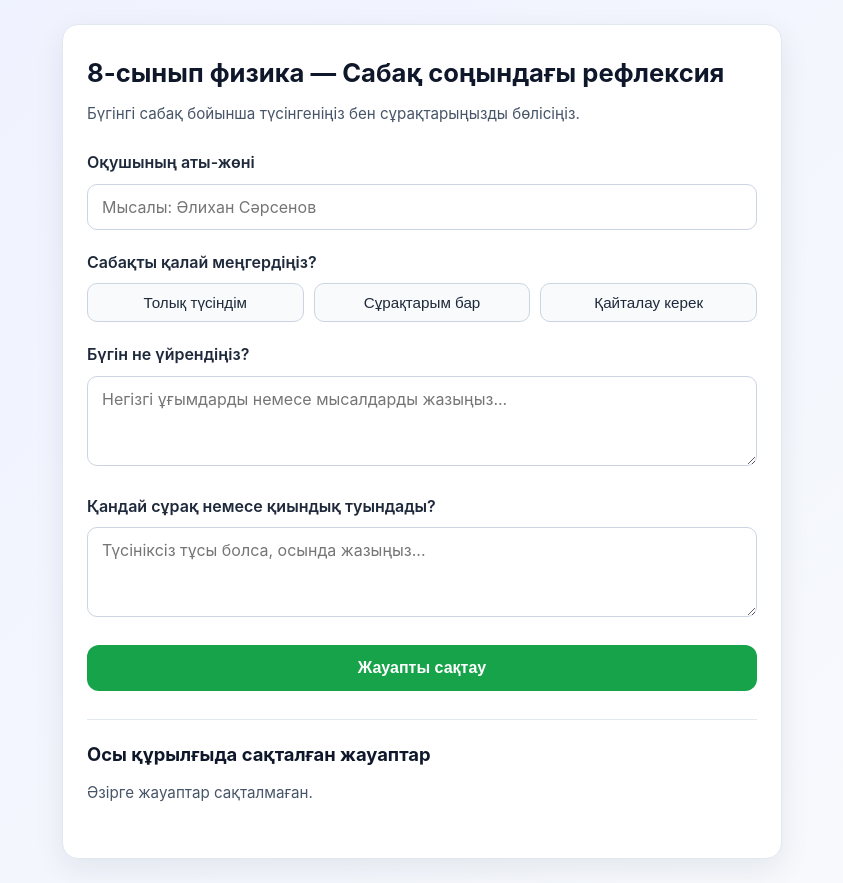
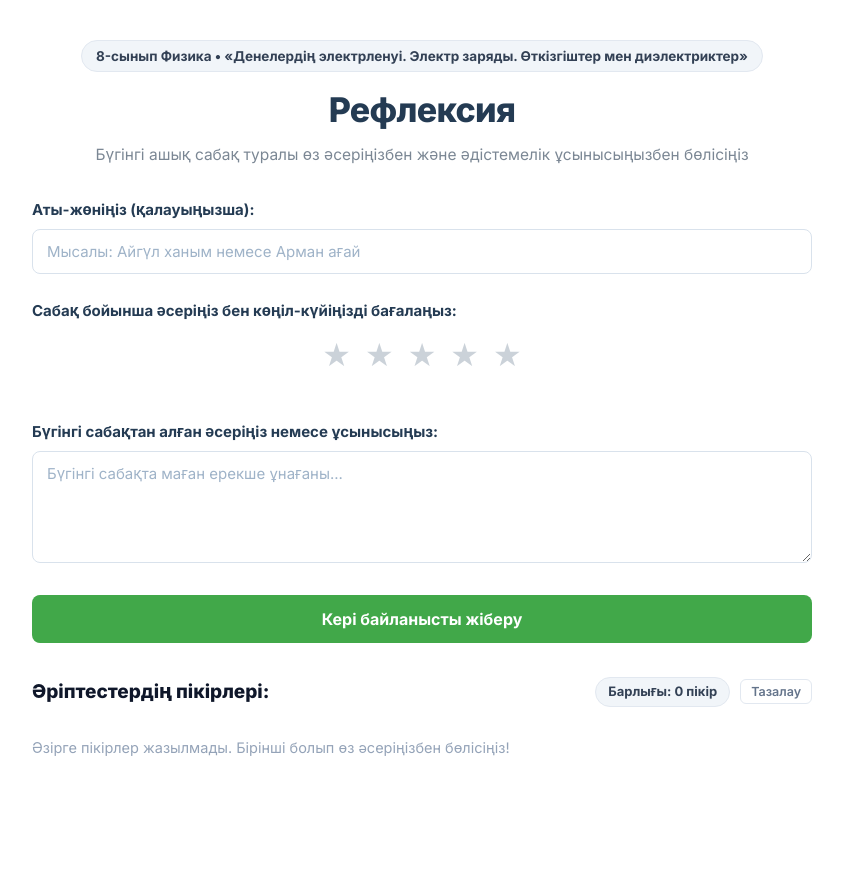
Before and after one commit to zhanar-1/fizika-8-refleksiya, a plain HTML site: page index.html in a window 1280 px wide. Shown: the whole page, without its empty margins (218-1061 px from the left). After the commit the page ends 836 px from the top, so only its background shows below. Drawn offline with Linux system fonts and the light colour scheme.

Commit message:
Update index.html

```diff
--- a/index.html
+++ b/index.html
@@ -1,9 +1,12 @@
 <!DOCTYPE html>
 <html lang="kk">
 <head>
-  <meta charset="UTF-8">
-  <meta name="viewport" content="width=device-width, initial-scale=1.0">
-  <title>8-сынып физика — Рефлексия</title>
+  <meta charset="UTF-8" />
+  <meta name="viewport" content="width=device-width, initial-scale=1.0" />
+  <title>Рефлексия • 8-сынып Физика</title>
+  <link rel="preconnect" href="https://fonts.googleapis.com" />
+  <link rel="preconnect" href="https://fonts.gstatic.com" crossorigin />
+  <link href="https://fonts.googleapis.com/css2?family=Inter:wght@400;500;600;700;800&display=swap" rel="stylesheet" />
   <style>
     * {
       box-sizing: border-box;
@@ -12,300 +15,489 @@
     }
 
     body {
-      font-family: -apple-system, BlinkMacSystemFont, "Segoe UI", Roboto, Arial, sans-serif;
-      background: linear-gradient(135deg, #eef2ff 0%, #f8fafc 100%);
+      font-family: 'Inter', -apple-system, BlinkMacSystemFont, 'Segoe UI', Roboto, sans-serif;
+      background-color: #ffffff;
       color: #1e293b;
-      line-height: 1.6;
-      padding: 24px 16px;
+      line-height: 1.5;
+      padding: 40px 20px 64px 20px;
     }
 
     .container {
-      max-width: 720px;
+      max-width: 780px;
       margin: 0 auto;
-      background: #ffffff;
-      border-radius: 16px;
-      padding: 28px 24px;
-      box-shadow: 0 10px 30px rgba(15, 23, 42, 0.08);
-      border: 1px solid #e2e8f0;
     }
 
-    h1 {
-      font-size: 1.6rem;
-      color: #0f172a;
+    /* Header Section */
+    .header {
+      text-align: center;
+      margin-bottom: 32px;
+    }
+
+    .lesson-pill {
+      display: inline-block;
+      background-color: #f1f5f9;
+      color: #334155;
+      border: 1px solid #e2e8f0;
+      font-size: 13.5px;
+      font-weight: 700;
+      padding: 5px 14px;
+      border-radius: 999px;
+      margin-bottom: 12px;
+    }
+
+    .header h1 {
+      font-size: clamp(26px, 3.2vw, 34px);
+      font-weight: 800;
+      color: #243b53;
+      letter-spacing: -0.02em;
       margin-bottom: 8px;
     }
 
-    .subtitle {
-      font-size: 0.95rem;
-      color: #475569;
-      margin-bottom: 24px;
+    .header p {
+      font-size: 15.5px;
+      color: #7b8794;
+      font-weight: 400;
     }
 
-    .question-block {
-      margin-bottom: 20px;
+    /* Form Controls */
+    .form-group {
+      margin-bottom: 22px;
     }
 
-    label {
+    .form-label {
       display: block;
+      font-size: 15px;
+      font-weight: 700;
+      color: #243b53;
+      margin-bottom: 8px;
+    }
+
+    .text-input,
+    .textarea-input {
+      width: 100%;
+      font-family: inherit;
+      font-size: 15px;
+      color: #102a43;
+      background-color: #ffffff;
+      border: 1.5px solid #d9e2ec;
+      border-radius: 8px;
+      padding: 12px 14px;
+      transition: border-color 0.18s ease, box-shadow 0.18s ease;
+      outline: none;
+    }
+
+    .text-input::placeholder,
+    .textarea-input::placeholder {
+      color: #9fb3c8;
+    }
+
+    .text-input:focus,
+    .textarea-input:focus {
+      border-color: #38a169;
+      box-shadow: 0 0 0 3px rgba(56, 161, 105, 0.14);
+    }
+
+    .textarea-input {
+      min-height: 112px;
+      resize: vertical;
+    }
+
+    /* Star Rating */
+    .rating-group {
+      text-align: center;
+      margin: 26px 0 24px 0;
+    }
+
+    .rating-group .form-label {
+      text-align: left;
+      margin-bottom: 14px;
+    }
+
+    .stars-row {
+      display: inline-flex;
+      align-items: center;
+      justify-content: center;
+      gap: 10px;
+    }
+
+    .star-btn {
+      background: none;
+      border: none;
+      cursor: pointer;
+      padding: 2px;
+      font-size: 32px;
+      line-height: 1;
+      color: #cbd2d9;
+      transition: transform 0.14s ease, color 0.14s ease;
+    }
+
+    .star-btn:hover {
+      transform: scale(1.14);
+    }
+
+    .star-btn.active {
+      color: #f6ad55;
+    }
+
+    .rating-caption {
+      margin-top: 6px;
+      font-size: 13px;
       font-weight: 600;
-      margin-bottom: 8px;
+      color: #627d98;
+      min-height: 18px;
+    }
+
+    /* Submit Button */
+    .submit-btn {
+      width: 100%;
+      background-color: #41a849;
+      color: #ffffff;
+      font-family: inherit;
+      font-size: 16px;
+      font-weight: 700;
+      border: none;
+      border-radius: 8px;
+      padding: 14px 20px;
+      cursor: pointer;
+      transition: background-color 0.16s ease, transform 0.1s ease;
+      margin-top: 4px;
+    }
+
+    .submit-btn:hover {
+      background-color: #36933e;
+    }
+
+    .submit-btn:active {
+      transform: translateY(1px);
+    }
+
+    .toast-msg {
+      margin-top: 12px;
+      padding: 10px 14px;
+      border-radius: 8px;
+      font-size: 14px;
+      font-weight: 600;
+      display: none;
+    }
+
+    .toast-msg.success {
+      display: block;
+      background-color: #def7ec;
+      color: #03543f;
+      border: 1px solid #84e1bc;
+    }
+
+    .toast-msg.error {
+      display: block;
+      background-color: #fde8e8;
+      color: #9b1c1c;
+      border: 1px solid #f8b4b4;
+    }
+
+    /* Reviews List Section */
+    .reviews-section {
+      margin-top: 34px;
+    }
+
+    .reviews-header {
+      display: flex;
+      align-items: center;
+      justify-content: space-between;
+      gap: 12px;
+      margin-bottom: 16px;
+      flex-wrap: wrap;
+    }
+
+    .reviews-header h2 {
+      font-size: 19px;
+      font-weight: 800;
+      color: #0f172a;
+    }
+
+    .reviews-meta {
+      display: flex;
+      align-items: center;
+      gap: 10px;
+    }
+
+    .count-chip {
+      font-size: 13px;
+      font-weight: 700;
+      color: #334155;
+      background: #f1f5f9;
+      border: 1px solid #e2e8f0;
+      padding: 4px 12px;
+      border-radius: 999px;
+    }
+
+    .clear-btn {
+      background: none;
+      border: 1px solid #e2e8f0;
+      color: #64748b;
+      font-family: inherit;
+      font-size: 12.5px;
+      font-weight: 600;
+      padding: 4px 10px;
+      border-radius: 6px;
+      cursor: pointer;
+    }
+
+    .clear-btn:hover {
+      background: #f8fafc;
+      color: #dc2626;
+      border-color: #fecaca;
+    }
+
+    .reviews-list {
+      display: flex;
+      flex-direction: column;
+      gap: 12px;
+    }
+
+    .review-card {
+      background-color: #f8fafc;
+      border: 1px solid #e2e8f0;
+      border-left: 4px solid #41a849;
+      border-radius: 8px;
+      padding: 14px 16px;
+    }
+
+    .review-top {
+      display: flex;
+      align-items: center;
+      justify-content: space-between;
+      gap: 8px;
+      margin-bottom: 6px;
+      flex-wrap: wrap;
+    }
+
+    .review-author {
+      font-size: 15px;
+      font-weight: 700;
       color: #1e293b;
     }
 
-    input[type="text"],
-    textarea,
-    select {
-      width: 100%;
-      padding: 12px 14px;
-      border: 1px solid #cbd5e1;
-      border-radius: 10px;
-      font-size: 1rem;
-      font-family: inherit;
-      background: #ffffff;
-      color: #0f172a;
+    .review-stars {
+      color: #f6ad55;
+      font-size: 15px;
+      letter-spacing: 1px;
     }
 
-    input[type="text"]:focus,
-    textarea:focus,
-    select:focus {
-      outline: none;
-      border-color: #2563eb;
-      box-shadow: 0 0 0 3px rgba(37, 99, 235, 0.15);
+    .review-body {
+      font-size: 14.5px;
+      color: #334155;
+      white-space: pre-wrap;
     }
 
-    textarea {
-      min-height: 90px;
-      resize: vertical;
+    .review-time {
+      margin-top: 6px;
+      font-size: 12px;
+      color: #94a3b8;
     }
 
-    .mood-group {
-      display: flex;
-      gap: 10px;
-      flex-wrap: wrap;
-    }
-
-    .mood-btn {
-      flex: 1 1 120px;
-      padding: 10px 12px;
-      border: 1px solid #cbd5e1;
-      border-radius: 10px;
-      background: #f8fafc;
-      color: #1e293b;
-      font-size: 0.95rem;
-      font-weight: 500;
-      cursor: pointer;
-      transition: all 0.2s ease;
-    }
-
-    .mood-btn:hover {
-      background: #eff6ff;
-      border-color: #93c5fd;
-    }
-
-    .mood-btn.active {
-      background: #2563eb;
-      color: #ffffff;
-      border-color: #2563eb;
-    }
-
-    .submit-btn {
-      width: 100%;
-      padding: 14px;
-      border: none;
-      border-radius: 12px;
-      background: #16a34a;
-      color: #ffffff;
-      font-size: 1rem;
-      font-weight: 600;
-      cursor: pointer;
-      transition: background 0.2s ease;
-    }
-
-    .submit-btn:hover {
-      background: #15803d;
-    }
-
-    .message {
-      margin-top: 16px;
-      padding: 12px 14px;
-      border-radius: 10px;
-      display: none;
-      font-size: 0.95rem;
-    }
-
-    .message.success {
-      display: block;
-      background: #dcfce7;
-      color: #166534;
-      border: 1px solid #86efac;
-    }
-
-    .message.error {
-      display: block;
-      background: #fee2e2;
-      color: #991b1b;
-      border: 1px solid #fca5a5;
-    }
-
-    .history-section {
-      margin-top: 28px;
-      padding-top: 20px;
-      border-top: 1px solid #e2e8f0;
-    }
-
-    .history-section h2 {
-      font-size: 1.15rem;
-      margin-bottom: 12px;
-      color: #0f172a;
-    }
-
-    .entry-card {
-      background: #f8fafc;
-      border: 1px solid #e2e8f0;
-      border-radius: 10px;
-      padding: 12px 14px;
-      margin-bottom: 10px;
-      font-size: 0.92rem;
-    }
-
-    .entry-meta {
-      font-weight: 600;
-      color: #334155;
-      margin-bottom: 4px;
+    .empty-state {
+      font-size: 14.5px;
+      color: #94a3b8;
+      padding: 14px 0;
     }
   </style>
 </head>
 <body>
   <div class="container">
-    <h1>8-сынып физика — Сабақ соңындағы рефлексия</h1>
-    <p class="subtitle">Бүгінгі сабақ бойынша түсінгеніңіз бен сұрақтарыңызды бөлісіңіз.</p>
+    <header class="header">
+      <div class="lesson-pill">8-сынып Физика • «Денелердің электрленуі. Электр заряды. Өткізгіштер мен диэлектриктер»</div>
+      <h1>Рефлексия</h1>
+      <p>Бүгінгі ашық сабақ туралы өз әсеріңізбен және әдістемелік ұсынысыңызбен бөлісіңіз</p>
+    </header>
 
-    <form id="reflectionForm">
-      <div class="question-block">
-        <label for="studentName">Оқушының аты-жөні</label>
-        <input type="text" id="studentName" placeholder="Мысалы: Әлихан Сәрсенов" required>
+    <form id="feedbackForm" onsubmit="submitFeedback(event)">
+      <div class="form-group">
+        <label class="form-label" for="colleagueName">Аты-жөніңіз (қалауыңызша):</label>
+        <input
+          type="text"
+          id="colleagueName"
+          class="text-input"
+          placeholder="Мысалы: Айгүл ханым немесе Арман ағай"
+        />
       </div>
 
-      <div class="question-block">
-        <label>Сабақты қалай меңгердіңіз?</label>
-        <div class="mood-group" id="moodGroup">
-          <button type="button" class="mood-btn" data-value="Толық түсіндім">Толық түсіндім</button>
-          <button type="button" class="mood-btn" data-value="Сұрақтарым бар">Сұрақтарым бар</button>
-          <button type="button" class="mood-btn" data-value="Қайталау керек">Қайталау керек</button>
+      <div class="rating-group">
+        <label class="form-label">Сабақ бойынша әсеріңіз бен көңіл-күйіңізді бағалаңыз:</label>
+        <div class="stars-row" id="starsRow">
+          <button type="button" class="star-btn" data-val="1" aria-label="1 жұлдыз">★</button>
+          <button type="button" class="star-btn" data-val="2" aria-label="2 жұлдыз">★</button>
+          <button type="button" class="star-btn" data-val="3" aria-label="3 жұлдыз">★</button>
+          <button type="button" class="star-btn" data-val="4" aria-label="4 жұлдыз">★</button>
+          <button type="button" class="star-btn" data-val="5" aria-label="5 жұлдыз">★</button>
         </div>
-        <input type="hidden" id="understandingLevel" value="">
+        <div class="rating-caption" id="ratingCaption"></div>
       </div>
 
-      <div class="question-block">
-        <label for="learnedText">Бүгін не үйрендіңіз?</label>
-        <textarea id="learnedText" placeholder="Негізгі ұғымдарды немесе мысалдарды жазыңыз..."></textarea>
+      <div class="form-group">
+        <label class="form-label" for="feedbackText">Бүгінгі сабақтан алған әсеріңіз немесе ұсынысыңыз:</label>
+        <textarea
+          id="feedbackText"
+          class="textarea-input"
+          placeholder="Бүгінгі сабақта маған ерекше ұнағаны..."
+        ></textarea>
       </div>
 
-      <div class="question-block">
-        <label for="questionText">Қандай сұрақ немесе қиындық туындады?</label>
-        <textarea id="questionText" placeholder="Түсініксіз тұсы болса, осында жазыңыз..."></textarea>
-      </div>
-
-      <button type="submit" class="submit-btn">Жауапты сақтау</button>
-      <div id="statusMessage" class="message"></div>
+      <button type="submit" class="submit-btn">Кері байланысты жіберу</button>
+      <div class="toast-msg" id="toastMsg"></div>
     </form>
 
-    <div class="history-section">
-      <h2>Осы құрылғыда сақталған жауаптар</h2>
-      <div id="entriesList"></div>
-    </div>
+    <section class="reviews-section">
+      <div class="reviews-header">
+        <h2>Әріптестердің пікірлері:</h2>
+        <div class="reviews-meta">
+          <span class="count-chip" id="reviewsCount">Барлығы: 0 пікір</span>
+          <button type="button" class="clear-btn" onclick="clearAllReviews()">Тазалау</button>
+        </div>
+      </div>
+      <div class="reviews-list" id="reviewsList"></div>
+    </section>
   </div>
 
   <script>
-    const STORAGE_KEY = "fizika_8_refleksiya_entries";
-    const form = document.getElementById("reflectionForm");
-    const moodButtons = document.querySelectorAll(".mood-btn");
-    const levelInput = document.getElementById("understandingLevel");
-    const statusMessage = document.getElementById("statusMessage");
-    const entriesList = document.getElementById("entriesList");
+    const STORAGE_KEY = 'fizika_8_electrification_colleague_feedback_v1';
+    const RATING_LABELS = {
+      1: '1 / 5 — Төмен',
+      2: '2 / 5 — Орташадан төмен',
+      3: '3 / 5 — Жақсы',
+      4: '4 / 5 — Өте жақсы',
+      5: '5 / 5 — Керемет әсер алдым!'
+    };
 
-    moodButtons.forEach((button) => {
-      button.addEventListener("click", () => {
-        moodButtons.forEach((btn) => btn.classList.remove("active"));
-        button.classList.add("active");
-        levelInput.value = button.dataset.value;
+    let selectedRating = 0;
+
+    const starBtns = document.querySelectorAll('.star-btn');
+    starBtns.forEach(btn => {
+      btn.addEventListener('mouseenter', () => {
+        highlightStars(Number(btn.dataset.val));
+      });
+      btn.addEventListener('mouseleave', () => {
+        highlightStars(selectedRating);
+      });
+      btn.addEventListener('click', () => {
+        selectedRating = Number(btn.dataset.val);
+        highlightStars(selectedRating);
+        document.getElementById('ratingCaption').textContent = RATING_LABELS[selectedRating] || '';
       });
     });
 
-    function getEntries() {
+    function highlightStars(count) {
+      starBtns.forEach(btn => {
+        btn.classList.toggle('active', Number(btn.dataset.val) <= count);
+      });
+    }
+
+    function loadReviews() {
       try {
         const raw = localStorage.getItem(STORAGE_KEY);
         return raw ? JSON.parse(raw) : [];
-      } catch (error) {
+      } catch (e) {
         return [];
       }
     }
 
-    function saveEntries(entries) {
-      localStorage.setItem(STORAGE_KEY, JSON.stringify(entries));
+    function saveReviews(list) {
+      try {
+        localStorage.setItem(STORAGE_KEY, JSON.stringify(list));
+      } catch (e) {}
     }
 
-    function renderEntries() {
-      const entries = getEntries();
-      if (entries.length === 0) {
-        entriesList.innerHTML = "<p class=\"subtitle\">Әзірге жауаптар сақталмаған.</p>";
+    function escapeHTML(str) {
+      return str
+        .replace(/&/g, '&amp;')
+        .replace(/</g, '&lt;')
+        .replace(/>/g, '&gt;')
+        .replace(/"/g, '&quot;');
+    }
+
+    function renderReviews() {
+      const reviews = loadReviews();
+      const listEl = document.getElementById('reviewsList');
+      const countEl = document.getElementById('reviewsCount');
+
+      countEl.textContent = `Барлығы: ${reviews.length} пікір`;
+
+      if (reviews.length === 0) {
+        listEl.innerHTML = '<div class="empty-state">Әзірге пікірлер жазылмады. Бірінші болып өз әсеріңізбен бөлісіңіз!</div>';
         return;
       }
 
-      entriesList.innerHTML = entries
-        .map((entry) => {
-          return `
-            <div class="entry-card">
-              <div class="entry-meta">${escapeHtml(entry.name)} — ${escapeHtml(entry.level)} (${escapeHtml(entry.date)})</div>
-              <div><strong>Үйрендім:</strong> ${escapeHtml(entry.learned || "—")}</div>
-              <div><strong>Сұрақ:</strong> ${escapeHtml(entry.question || "—")}</div>
+      listEl.innerHTML = reviews.map(item => {
+        const starsStr = item.rating > 0
+          ? '★'.repeat(item.rating) + '☆'.repeat(5 - item.rating)
+          : '';
+        return `
+          <article class="review-card">
+            <div class="review-top">
+              <span class="review-author">${escapeHTML(item.name)}</span>
+              ${starsStr ? `<span class="review-stars">${starsStr}</span>` : ''}
             </div>
-          `;
-        })
-        .join("");
+            <div class="review-body">${escapeHTML(item.text)}</div>
+            <div class="review-time">${escapeHTML(item.time)}</div>
+          </article>
+        `;
+      }).join('');
     }
 
-    function escapeHtml(text) {
-      const div = document.createElement("div");
-      div.textContent = text;
-      return div.innerHTML;
+    function showToast(message, isError = false) {
+      const toast = document.getElementById('toastMsg');
+      toast.textContent = message;
+      toast.className = `toast-msg ${isError ? 'error' : 'success'}`;
+      setTimeout(() => {
+        toast.style.display = 'none';
+        toast.className = 'toast-msg';
+      }, 3500);
     }
 
-    form.addEventListener("submit", (event) => {
-      event.preventDefault();
+    function submitFeedback(e) {
+      e.preventDefault();
+      const nameInput = document.getElementById('colleagueName');
+      const textInput = document.getElementById('feedbackText');
 
-      const name = document.getElementById("studentName").value.trim();
-      const level = levelInput.value.trim();
-      const learned = document.getElementById("learnedText").value.trim();
-      const question = document.getElementById("questionText").value.trim();
+      const name = nameInput.value.trim() || 'Әріптес мұғалім';
+      const text = textInput.value.trim();
 
-      if (!name || !level) {
-        statusMessage.textContent = "Аты-жөніңізді жазып, сабақты меңгеру деңгейін таңдаңыз.";
-        statusMessage.className = "message error";
+      if (!text) {
+        showToast('Өтінеміз, сабақ туралы пікіріңізді немесе ұсынысыңызды жазыңыз.', true);
+        textInput.focus();
         return;
       }
 
-      const entries = getEntries();
-      entries.unshift({
-        name: name,
-        level: level,
-        learned: learned,
-        question: question,
-        date: new Date().toLocaleString("kk-KZ")
+      const now = new Date();
+      const timeStr = now.toLocaleTimeString('kk-KZ', { hour: '2-digit', minute: '2-digit' }) +
+        ' • ' + now.toLocaleDateString('kk-KZ');
+
+      const reviews = loadReviews();
+      reviews.unshift({
+        name,
+        rating: selectedRating,
+        text,
+        time: timeStr
       });
+      saveReviews(reviews);
 
-      saveEntries(entries);
-      renderEntries();
+      nameInput.value = '';
+      textInput.value = '';
+      selectedRating = 0;
+      highlightStars(0);
+      document.getElementById('ratingCaption').textContent = '';
 
-      statusMessage.textContent = "Жауабыңыз сәтті сақталды!";
-      statusMessage.className = "message success";
+      renderReviews();
+      showToast('Рақмет! Сіздің кері байланысыңыз сәтті қосылды.');
+    }
 
-      form.reset();
-      levelInput.value = "";
-      moodButtons.forEach((btn) => btn.classList.remove("active"));
-    });
+    function clearAllReviews() {
+      const reviews = loadReviews();
+      if (reviews.length === 0) return;
+      localStorage.removeItem(STORAGE_KEY);
+      renderReviews();
+    }
 
-    renderEntries();
+    renderReviews();
   </script>
 </body>
 </html>
```
